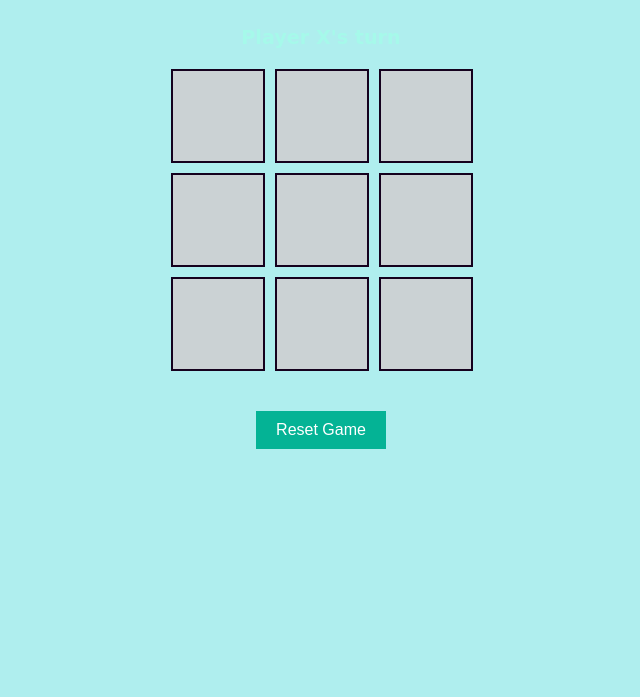
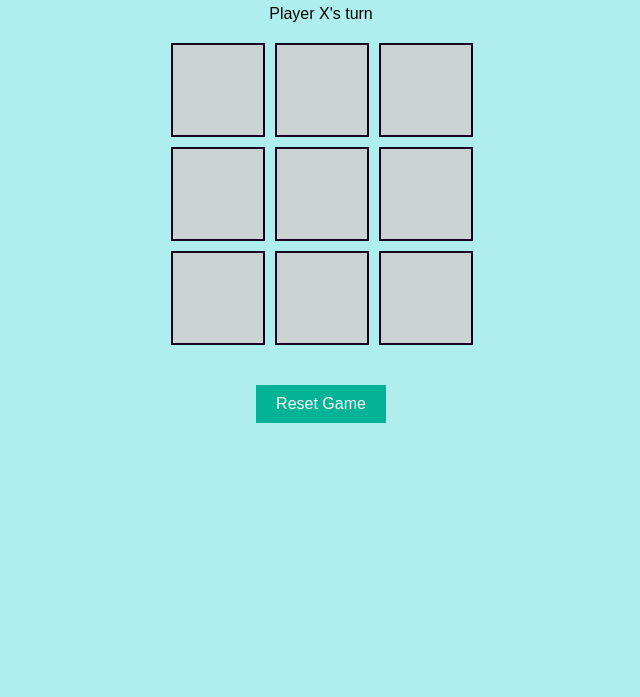
Before and after one commit to sid200727/Tic-tac-toe-game, a plain HTML site: page index.html in a window 1280 px wide. Shown: the part 103-800 px from the top of the page, without its empty margins (319-959 px from the left). Drawn offline with Linux system fonts and the light colour scheme.

Commit message:
Add files via upload

```diff
--- a/styling.css
+++ b/styling.css
@@ -1,5 +1,5 @@
 body {
-    font-family: cursive;
+    font-family: Arial, Helvetica, sans-serif;
     text-align: center;
     background-color: paleturquoise;
     margin: 0;
@@ -8,7 +8,7 @@ body {
 h1 {
     color:mediumslateblue;
 }
-.gamecontainer {
+gamecontainer {
     display: flex;
     flex-direction: column;
     align-items: center;
@@ -47,7 +47,7 @@ h1 {
 #restartbtn:hover {
     background-color: rgb(167, 222, 145);
 }
-#statusText{
+#status{
     margin-top: 20px;
     font-size: 1.2em;
     color: rgb(166, 249, 234);
```
